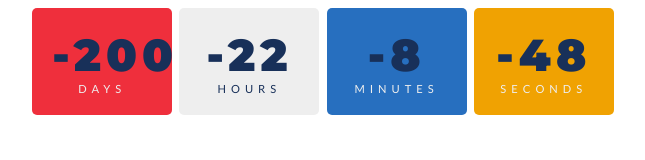
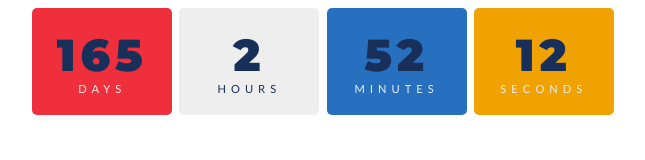
Before and after one commit to martymjj/features, a plain HTML site: page index.html in a window 1280 px wide. Shown: the whole page, without its empty margins (317-962 px from the left). Drawn offline with Linux system fonts and the light colour scheme.

Commit message:
Update index.html

```diff
--- a/index.html
+++ b/index.html
@@ -103,7 +103,7 @@ body{
 </body>
 <script>
     const year = new Date().getFullYear();
-const myDate = new Date('Sep 3, 2021 00:00:00');
+const myDate = new Date('Sep 3, 2022 00:00:00');
 console.log(myDate);
 
 // countdown
```
